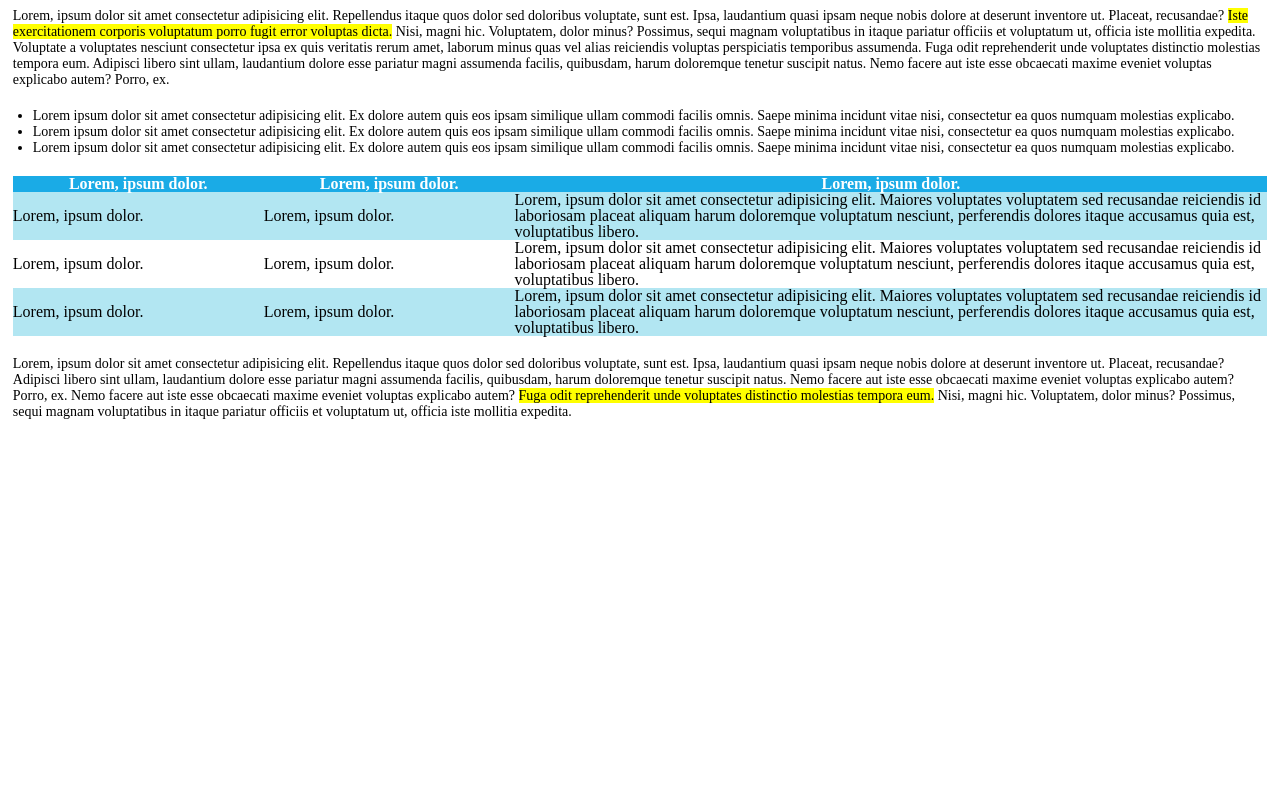
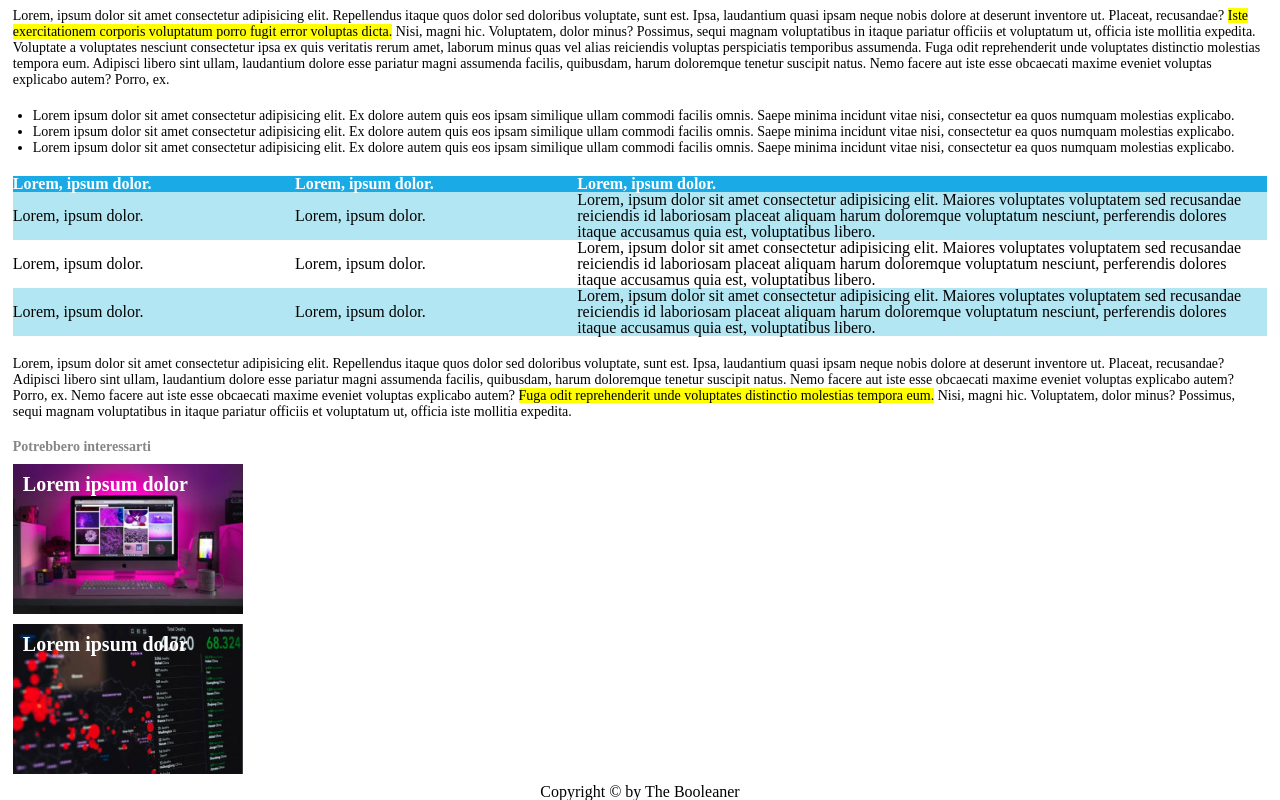
Before and after one commit to luca-macedone/html-css-booleaner, a plain HTML site: page index.html in a window 1280 px wide. Shown: the part 673-1473 px from the top of the page. Before the commit the page ends 1113 px from the top, so only its background shows below. Drawn offline with Linux system fonts and the light colour scheme.

Commit message:
add "see also" section and footer

```diff
--- a/index.html
+++ b/index.html
@@ -125,10 +125,21 @@
 
         </section>
 
+        <section id="see-also">
+            <h3 class="see-also-title">Potrebbero interessarti</h3>
+
+            <div class="see-also-article" id="first-suggestion">
+                <h4 class="see-also-article-title">Lorem ipsum dolor</h4>
+            </div>
+            <div class="see-also-article" id="second-suggestion">
+                <h4 class="see-also-article-title">Lorem ipsum dolor</h4>
+            </div>
+        </section>
+
     </main>
     <!-- /#site-main -->
     <footer id="site-footer-container">
-
+        <p id="footer">Copyright &#169; by The Booleaner</p>
     </footer>
     <!-- /#site-footer -->
 
--- a/style.css
+++ b/style.css
@@ -100,10 +100,62 @@ h1 {
     color: #FFFFFF;
 }
 
+#article-table-head th {
+    text-align: start;
+}
+
 #article-table td:last-child {
-    width: 60%;
+    width: 55%;
 }
 
 .article-table-colored-row {
     background-color: #b2e6f2;
 }
+
+#see-also {
+    width: 98%;
+
+    margin: 0 auto;
+}
+
+.see-also-title {
+    font-size: 14px;
+
+    color: #868686;
+
+    margin-bottom: 10px;
+}
+
+.see-also-article {
+    height: 150px;
+    width: 230px;
+
+    margin-bottom: 10px;
+
+    background-size: cover;
+    background-position: center;
+}
+
+.see-also-article-title {
+    font-size: 20px;
+
+    padding: 10px 10px 0;
+
+    color: #FFFFFF;
+}
+
+#first-suggestion {
+    background-image: url(./img/monitor.jpg);
+}
+
+#second-suggestion {
+    background-image: url(./img/graph.jpg);
+}
+
+#site-footer-container {
+    width: 100%;
+}
+
+#footer {
+    text-align: center;
+}
```
